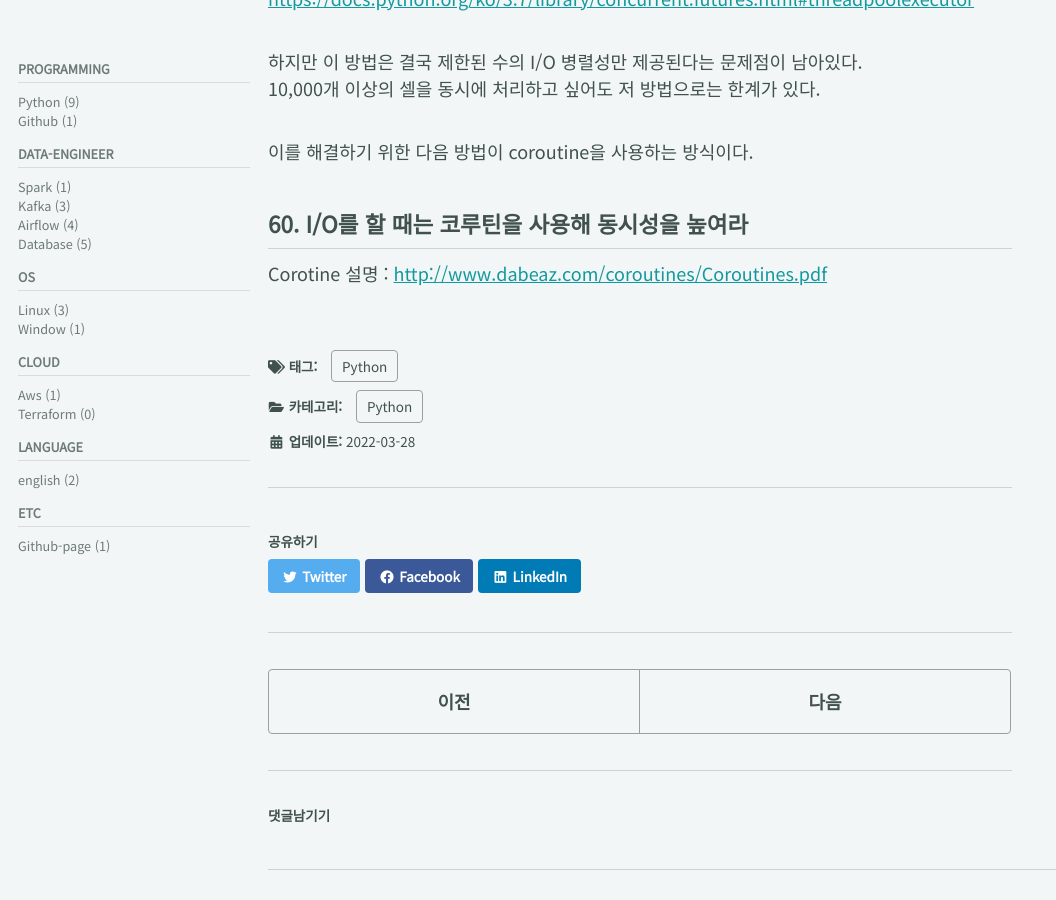
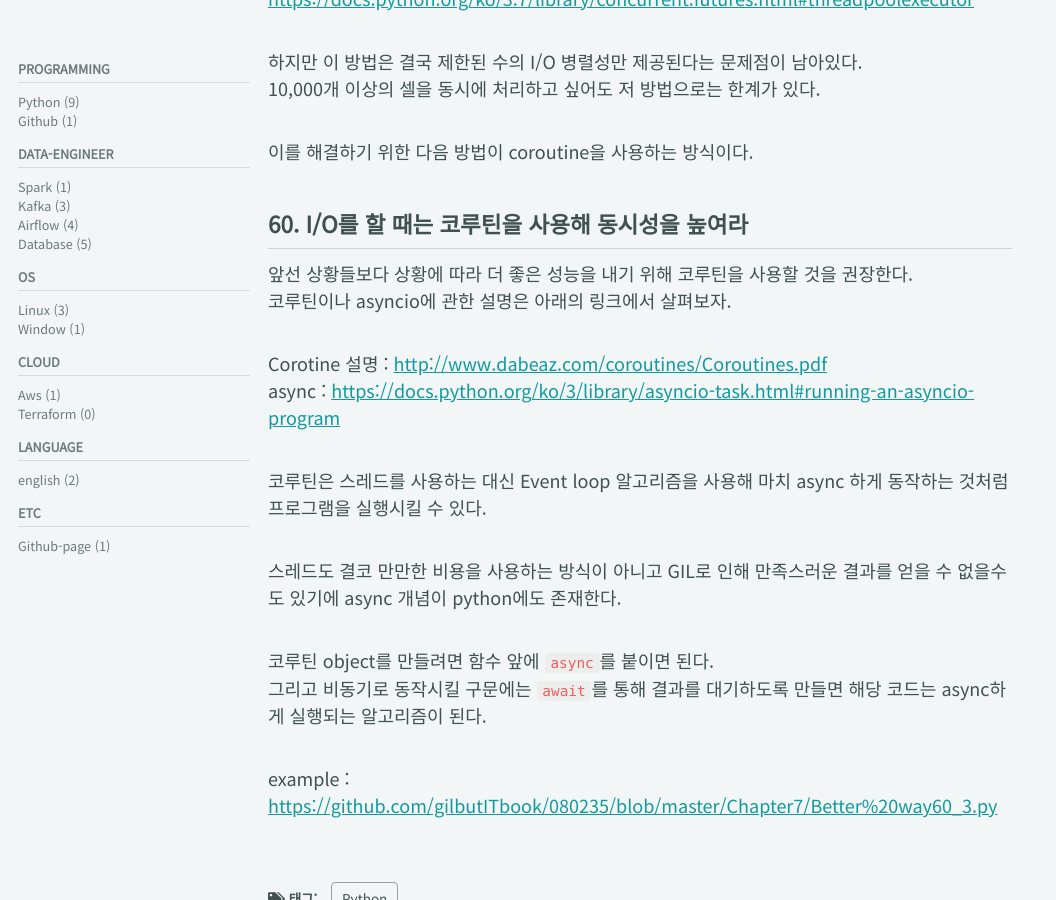
Before and after one commit to dlgldgldgld/dlgldgldgld.github.io, a Jekyll site: the page built from _posts/Python/2022-03-28-effective_python-ch7.md, in a window 1280 px wide and 900 px high, scrolled down 8523 px. Shown: the whole window, without its empty margins (0-1056 px from the left). Built offline with Jekyll 4.4.1, drawn with Linux system fonts in a browser that asks for light colours; cached includes are drawn as plain includes; comment, search, counter and statistics services are not loaded.

Commit message:
async io

```diff
--- a/_posts/Python/2022-03-28-effective_python-ch7.md
+++ b/_posts/Python/2022-03-28-effective_python-ch7.md
@@ -293,4 +293,17 @@ print(columns)
 
 ## 60. I/O를 할 때는 코루틴을 사용해 동시성을 높여라
 
+앞선 상황들보다 상황에 따라 더 좋은 성능을 내기 위해 코루틴을 사용할 것을 권장한다.
+코루틴이나 asyncio에 관한 설명은 아래의 링크에서 살펴보자.
+
 Corotine 설명 : <http://www.dabeaz.com/coroutines/Coroutines.pdf>
+async : <https://docs.python.org/ko/3/library/asyncio-task.html#running-an-asyncio-program>
+
+코루틴은 스레드를 사용하는 대신 Event loop 알고리즘을 사용해 마치 async 하게 동작하는 것처럼 프로그램을 실행시킬 수 있다.
+
+스레드도 결코 만만한 비용을 사용하는 방식이 아니고 GIL로 인해 만족스러운 결과를 얻을 수 없을수도 있기에 async 개념이 python에도 존재한다.
+
+코루틴 object를 만들려면 함수 앞에 `async`를 붙이면 된다.
+그리고 비동기로 동작시킬 구문에는 `await`를 통해 결과를 대기하도록 만들면 해당 코드는 async하게 실행되는 알고리즘이 된다.
+
+example : <https://github.com/gilbutITbook/080235/blob/master/Chapter7/Better%20way60_3.py>
```
